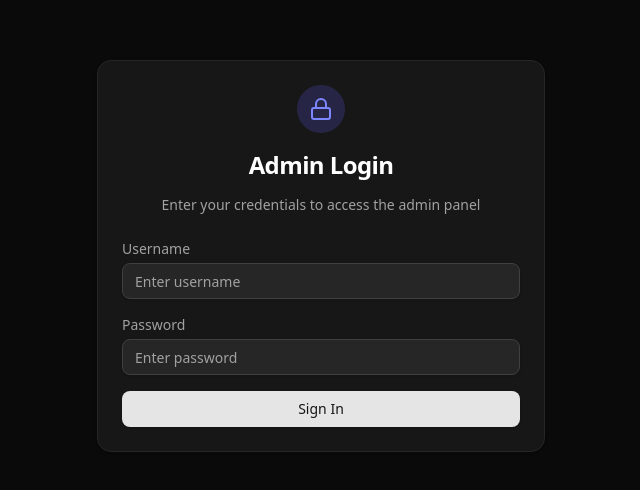
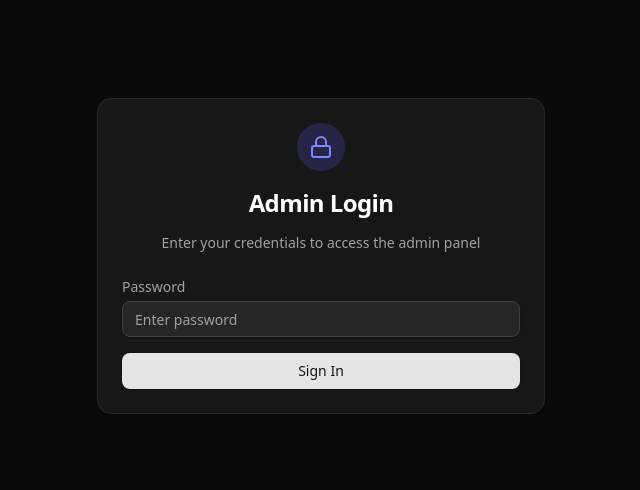
Before and after one commit to SleepyLe0/sleepyleo-admin, a Next.js app: page /login in a window 1280 px wide. Shown: the part 144-634 px from the top of the page, without its empty margins (319-959 px from the left). Built offline with nearby package versions, Linux system fonts and the light colour scheme.

Commit message:
refactor: Implement password-only authentication using bcrypt, removing username fields and the explicit logout button.

```diff
--- a/app/api/auth/route.ts
+++ b/app/api/auth/route.ts
@@ -68,16 +68,16 @@ export async function POST(request: Request) {
 
   try {
     const body = await request.json();
-    const { username, password } = body;
+    const { password } = body;
 
-    if (!username || !password) {
+    if (!password) {
       return NextResponse.json(
-        { error: "Username and password are required" },
+        { error: "Password is required" },
         { status: 400 }
       );
     }
 
-    if (!validateCredentials(username, password)) {
+    if (!validateCredentials(password)) {
       recordFailure(ip);
       return NextResponse.json(
         { error: "Invalid credentials" },
--- a/app/login/page.tsx
+++ b/app/login/page.tsx
@@ -9,7 +9,6 @@ import { Loader2, Lock } from "lucide-react";
 
 export default function LoginPage() {
   const router = useRouter();
-  const [username, setUsername] = useState("");
   const [password, setPassword] = useState("");
   const [error, setError] = useState("");
   const [loading, setLoading] = useState(false);
@@ -23,7 +22,7 @@ export default function LoginPage() {
       const response = await fetch("/api/auth", {
         method: "POST",
         headers: { "Content-Type": "application/json" },
-        body: JSON.stringify({ username, password }),
+        body: JSON.stringify({ password }),
       });
 
       const data = await response.json();
@@ -64,21 +63,6 @@ export default function LoginPage() {
 
             <div>
               <label className="text-sm text-neutral-400 block mb-1">
-                Username
-              </label>
-              <Input
-                type="text"
-                value={username}
-                onChange={(e) => setUsername(e.target.value)}
-                className="bg-neutral-800 border-neutral-700"
-                placeholder="Enter username"
-                required
-                autoComplete="username"
-              />
-            </div>
-
-            <div>
-              <label className="text-sm text-neutral-400 block mb-1">
                 Password
               </label>
               <Input
--- a/app/page.tsx
+++ b/app/page.tsx
@@ -2,7 +2,6 @@ import { Metadata } from "next";
 import { redirect } from "next/navigation";
 import { isAuthenticated } from "@/lib/auth";
 import { ProjectManager } from "@/components/project-manager";
-import { LogoutButton } from "@/components/logout-button";
 import Link from "next/link";
 import { Bot, ArrowRight, Activity, Home, User, Code2 } from "lucide-react";
 
@@ -79,7 +78,7 @@ export default async function AdminPage() {
           </div>
         </div>
 
-        {/* Heading + logout */}
+        {/* Heading */}
         <div className="flex items-start justify-between">
           <div>
             <h1 className="text-2xl sm:text-3xl md:text-4xl font-bold text-white mb-1 sm:mb-2">
@@ -89,9 +88,6 @@ export default async function AdminPage() {
               Import projects from GitHub, manage visibility, and customize details.
             </p>
           </div>
-          <div className="flex flex-col items-end gap-2 ml-4 flex-shrink-0">
-            <LogoutButton />
-          </div>
         </div>
 
         <h2 className="text-lg sm:text-xl font-semibold text-white">Manage Projects</h2>
--- a/lib/auth.ts
+++ b/lib/auth.ts
@@ -1,5 +1,6 @@
 import { cookies } from "next/headers";
 import crypto from "crypto";
+import bcrypt from "bcryptjs";
 
 const AUTH_COOKIE_NAME = "sleepyleo_auth";
 const AUTH_SECRET = process.env.AUTH_SECRET || "default-secret-change-me";
@@ -44,16 +45,20 @@ export function verifySessionToken(token: string): boolean {
   }
 }
 
-export function validateCredentials(username: string, password: string): boolean {
-  const adminUsername = process.env.ADMIN_USERNAME;
-  const adminPassword = process.env.ADMIN_PASSWORD;
+export function validateCredentials(password: string): boolean {
+  const adminPasswordHash = process.env.ADMIN_PASSWORD_HASH;
 
-  if (!adminUsername || !adminPassword) {
-    console.error("Admin credentials not configured");
+  if (!adminPasswordHash) {
+    console.error("Admin credentials not configured or ADMIN_PASSWORD_HASH is missing");
     return false;
   }
 
-  return username === adminUsername && password === adminPassword;
+  try {
+    return bcrypt.compareSync(password, adminPasswordHash);
+  } catch (error) {
+    console.error("Error verifying password hash", error);
+    return false;
+  }
 }
 
 export async function setAuthCookie(token: string): Promise<void> {
--- a/package.json
+++ b/package.json
@@ -17,6 +17,7 @@
     "@radix-ui/react-slot": "^1.2.4",
     "@radix-ui/react-switch": "^1.2.6",
     "@tailwindcss/cli": "^4.1.18",
+    "bcryptjs": "^3.0.3",
     "class-variance-authority": "^0.7.1",
     "clsx": "^2.1.1",
     "dotenv": "^17.2.3",
@@ -34,6 +35,7 @@
   },
   "devDependencies": {
     "@tailwindcss/postcss": "^4.1.18",
+    "@types/bcryptjs": "^2.4.6",
     "@types/node": "^20",
     "@types/pg": "^8.16.0",
     "@types/react": "^19",
```
Also changed, not shown: 1 other file (tests, documents, lock files or other folders).
